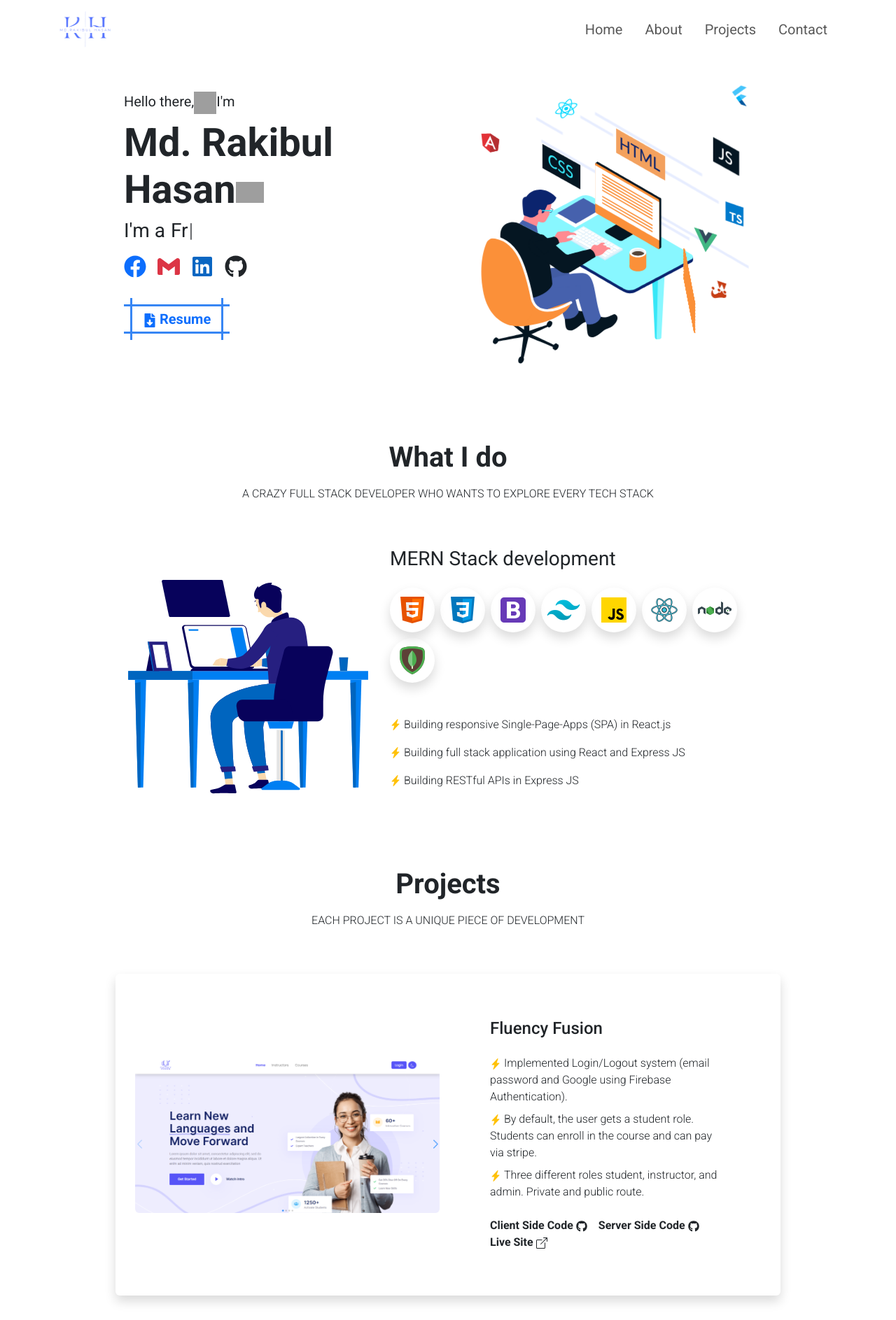
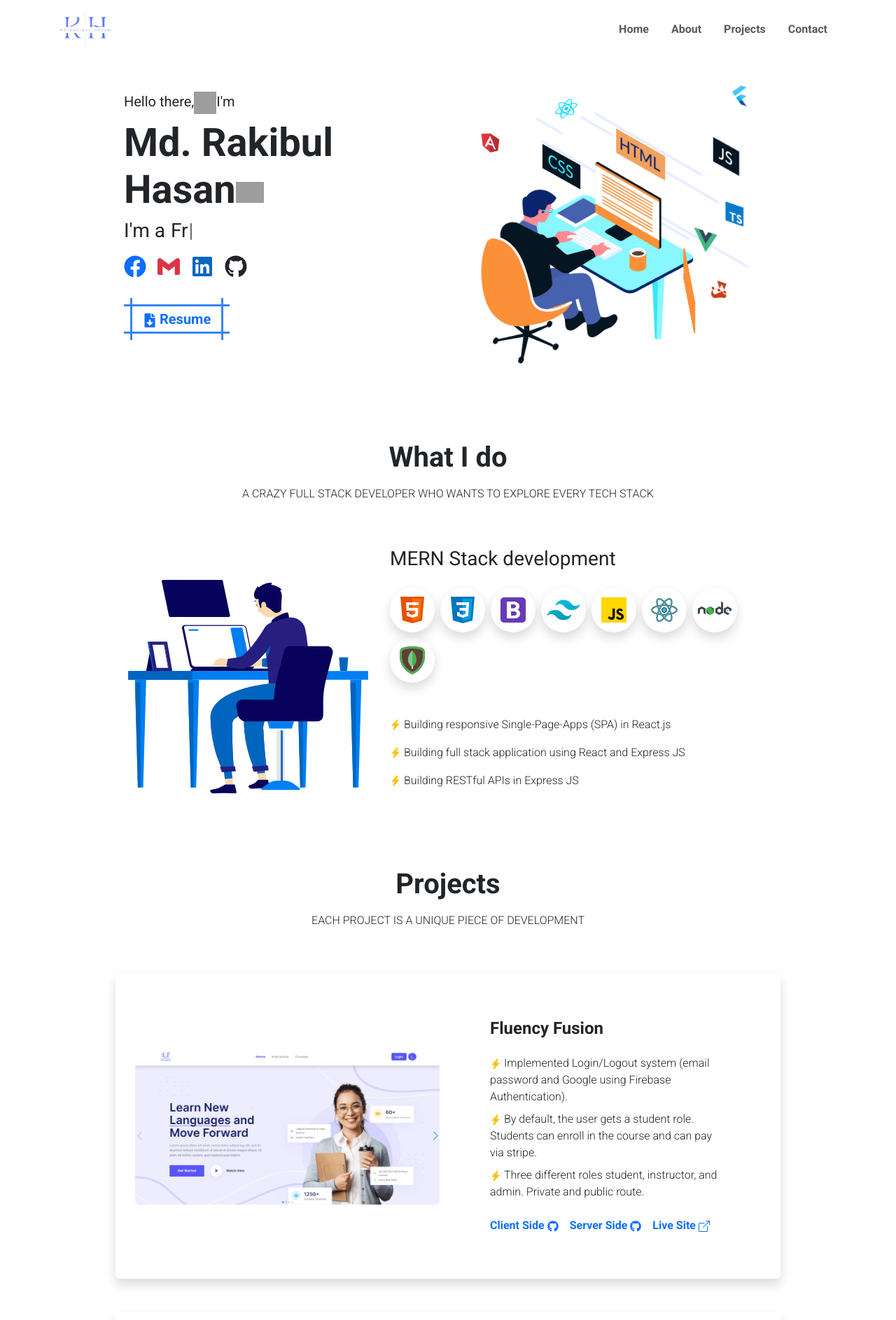
Before and after one commit to rakibulhasan-swe/portfolio-website, a React (Vite) app: page / in a window 1280 px wide. Shown: the top 1887 px of the page at 70% size. Built offline with nearby package versions, Linux system fonts and the light colour scheme; grey boxes are pictures that could not be loaded.

Commit message:
working contact section done

```diff
--- a/index.html
+++ b/index.html
@@ -13,8 +13,8 @@
     />
 
     <style>
-      *{
-        font-family: 'Roboto', sans-serif;
+      * {
+        font-family: "Roboto", sans-serif;
       }
     </style>
   </head>
--- a/src/Component/Contact.jsx
+++ b/src/Component/Contact.jsx
@@ -18,7 +18,7 @@ const Contact = () => {
               <div class="col-md-6">
                 <div class="card py-4 text-center">
                   <div>
-                    <FaLocationArrow className="fs-5 icon-color" />
+                    <FaLocationArrow className="fs-4 icon-color" />
                   </div>
                   <div class="card-body">
                     <h5 class="card-title pt-1 pb-2">Address</h5>
@@ -29,10 +29,10 @@ const Contact = () => {
               <div class="col-md-6">
                 <div class="card py-4 text-center">
                   <div>
-                    <FaMobile className="fs-5 icon-color" />
+                    <FaMobile className="fs-4 icon-color" />
                   </div>
                   <div class="card-body">
-                    <h5 class="card-title pt-1 pb-2">Call Me</h5>
+                    <h5 class="card-title pt-1 pb-2">WhatsApp</h5>
                     <p class="card-text small fw-light">+8801749006471</p>
                   </div>
                 </div>
@@ -40,10 +40,10 @@ const Contact = () => {
               <div class="col-md-6">
                 <div class="card py-4 text-center">
                   <div>
-                    <FaEnvelope className="fs-5 icon-color" />
+                    <FaEnvelope className="fs-4 icon-color" />
                   </div>
                   <div class="card-body">
-                    <h5 class="card-title pt-1 pb-2">Email Us</h5>
+                    <h5 class="card-title pt-1 pb-2">Email</h5>
                     <p class="card-text small fw-light">
                       dev.rakibulhassan@gmail.com
                     </p>
@@ -53,7 +53,7 @@ const Contact = () => {
               <div class="col-md-6">
                 <div class="card py-4 text-center">
                   <div>
-                    <FaClock className="fs-5 icon-color" />
+                    <FaClock className="fs-4 icon-color" />
                   </div>
                   <div class="card-body">
                     <h5 class="card-title pt-1 pb-2">Working Hours</h5>
@@ -96,12 +96,12 @@ const Contact = () => {
                   id=""
                   cols="30"
                   rows="6"
+                  placeholder="Message"
                 >
-                  Message
                 </textarea>
               </div>
               <div class="input-group mb-3">
-                <button type="submit" class="btn btn-contact form-control py-2">
+                <button type="submit" class="btn btn-contact form-control py-2 fw-bold">
                   Send Message
                 </button>
               </div>
--- a/src/Component/NavigationBar.jsx
+++ b/src/Component/NavigationBar.jsx
@@ -13,16 +13,16 @@ const NavigationBar = () => {
           <Navbar.Toggle aria-controls="basic-navbar-nav" />
           <Navbar.Collapse id="basic-navbar-nav">
             <Nav className="ms-auto">
-              <Nav.Link className="mx-2 fs-5 nav-hover" href="#home">
+              <Nav.Link className="mx-2 fw-bold nav-hover" href="#home">
                 Home
               </Nav.Link>
-              <Nav.Link className="mx-2 fs-5 nav-hover" href="#about">
+              <Nav.Link className="mx-2 fw-bold nav-hover" href="#about">
                 About
               </Nav.Link>
-              <Nav.Link className="mx-2 fs-5 nav-hover" href="#projects">
+              <Nav.Link className="mx-2 fw-bold nav-hover" href="#projects">
                 Projects
               </Nav.Link>
-              <Nav.Link className="mx-2 fs-5 nav-hover" href="#contact">
+              <Nav.Link className="mx-2 fw-bold nav-hover" href="#contact">
                 Contact
               </Nav.Link>
             </Nav>
--- a/src/Component/Portfolio.jsx
+++ b/src/Component/Portfolio.jsx
@@ -74,7 +74,7 @@ const Portfolio = () => {
                   </div>
                   <div className="col-md-12 col-lg-6">
                     <div className="p-5">
-                      <h4 className="pb-2">{title}</h4>
+                      <h4 className="pb-2 fw-semibold">{title}</h4>
                       {desc.map((des) => (
                         <span className="fw-light d-block pt-2">
                           <BsLightningChargeFill className="text-warning me-1" />
@@ -85,21 +85,21 @@ const Portfolio = () => {
                         <a
                           href={clientCode}
                           target="_blank"
-                          className="text-decoration-none text-dark fw-bold codeLink"
+                          className="text-decoration-none fw-bold codeLink"
                         >
-                          Client Side Code <FaGithub />
+                          Client Side <FaGithub />
                         </a>
                         <a
                           href={serverCode}
                           target="_blank"
-                          className="text-decoration-none text-dark fw-bold px-3 codeLink"
+                          className="text-decoration-none fw-bold px-3 codeLink"
                         >
-                          Server Side Code <FaGithub />
+                          Server Side <FaGithub />
                         </a>
                         <a
                           href={liveSite}
                           target="_blank"
-                          className="text-decoration-none text-dark fw-bold codeLink"
+                          className="text-decoration-none fw-bold codeLink"
                         >
                           Live Site <BsBoxArrowUpRight />
                         </a>
```
